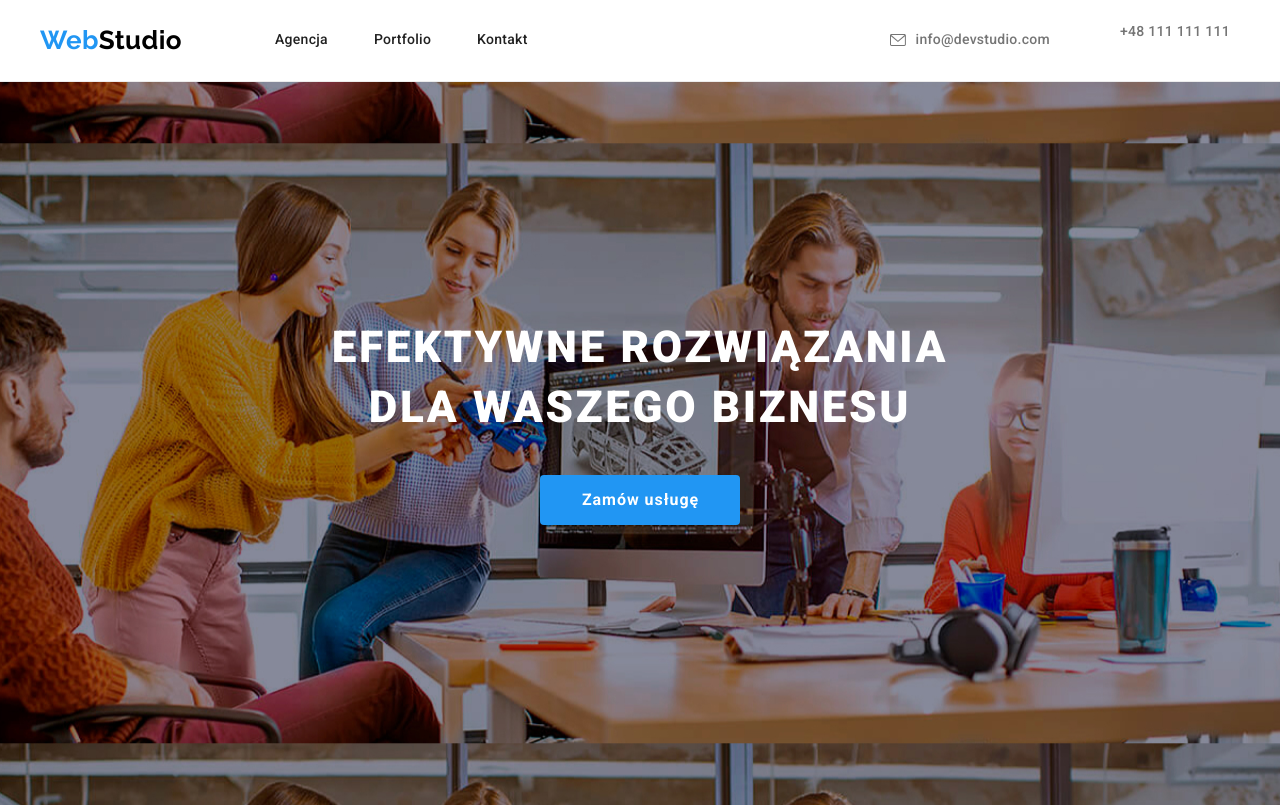
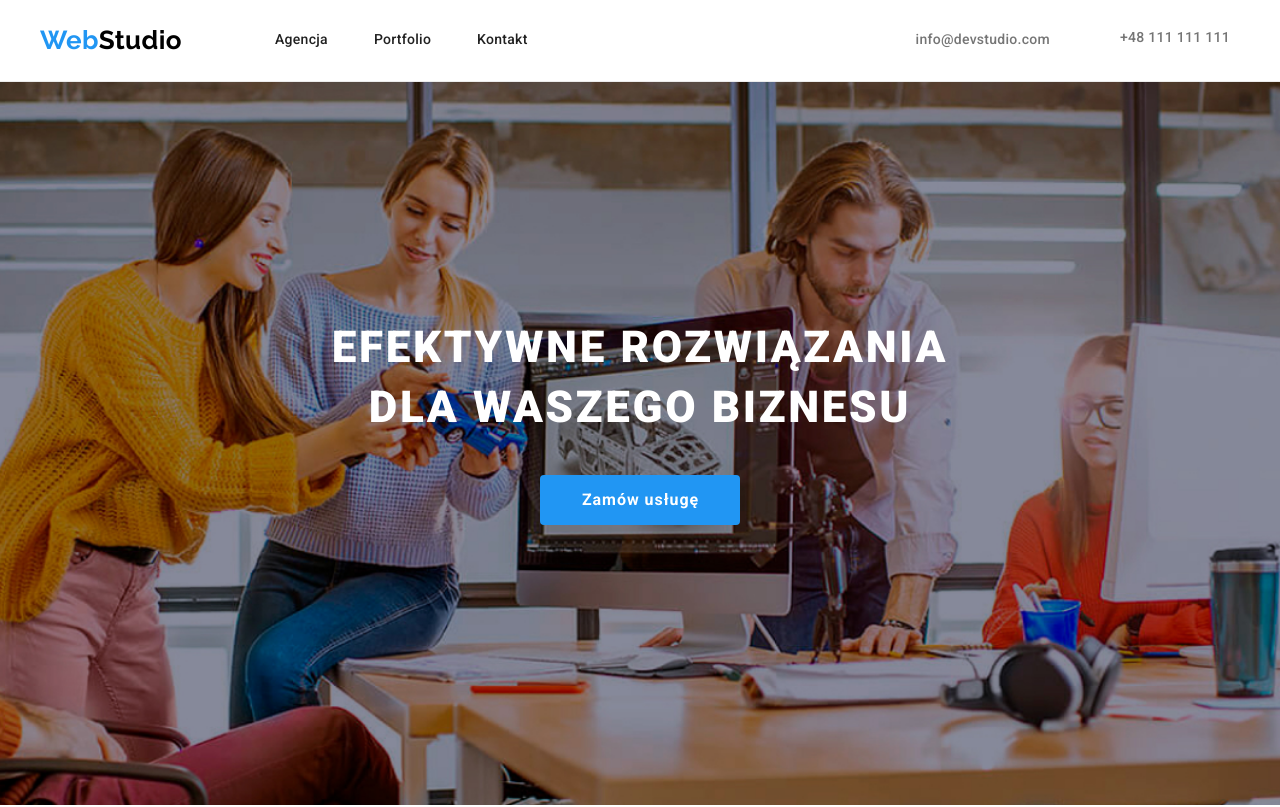
Before and after one commit to KaczorowskaKarolina/goit-markup-hw-04, a plain HTML site: page index.html in a window 1280 px wide. Shown: the top 807 px of the page. Drawn offline with Linux system fonts and the light colour scheme.

Commit message:
new hover for contact header icons, img cover, less max-width

```diff
--- a/css/styles.css
+++ b/css/styles.css
@@ -36,7 +36,6 @@ body {
   align-items: center;
   justify-content: space-between;
   width: 100%;
-  max-width: 1200px;
   margin: 0 auto;
 }
 
@@ -88,7 +87,7 @@ nav {
   font-weight: 500;
   font-size: 14px;
   display: flex;
-  margin: 0px 10px 0px 50px;
+  padding: 0px 10px 0px 50px;
   align-items: center;
 }
 
@@ -102,6 +101,11 @@ nav {
   font-weight: 500;
   font-size: 14px;
   display: flex;
+}
+
+.link-contact-header:focus,
+.link-contact-header:hover svg {
+  fill: var(--highlight-color);
 }
 
 .a {
@@ -161,7 +165,8 @@ nav {
   background-image: url('../images/img10.jpg'), url('../images/img10overlay.jpg'),
     linear-gradient(to right, #2f303a 40%, transparent);
   background-position: center;
-  background-size: 1600px, cover;
+  background-size: cover;
+  background-repeat: no-repeat;
   color: #ffffff;
   text-align: center;
   padding-top: 200px;
@@ -406,19 +411,12 @@ ul {
 
 .icon-mailto {
   fill: var(--secondary-color);
-  margin: 34px 10px 34px 0px;
+  padding: 34px 10px 34px 0px;
 }
 
 .icon-smartphone {
   fill: var(--secondary-color);
   padding: 33px 10px 31px 0px;
-}
-
-.icon-mailto:focus,
-.icon-mailto:hover,
-.icon-smartphone:focus,
-.icon-smartphone:hover {
-  fill: var(--highlight-color);
 }
 
 .icon-container {
```
